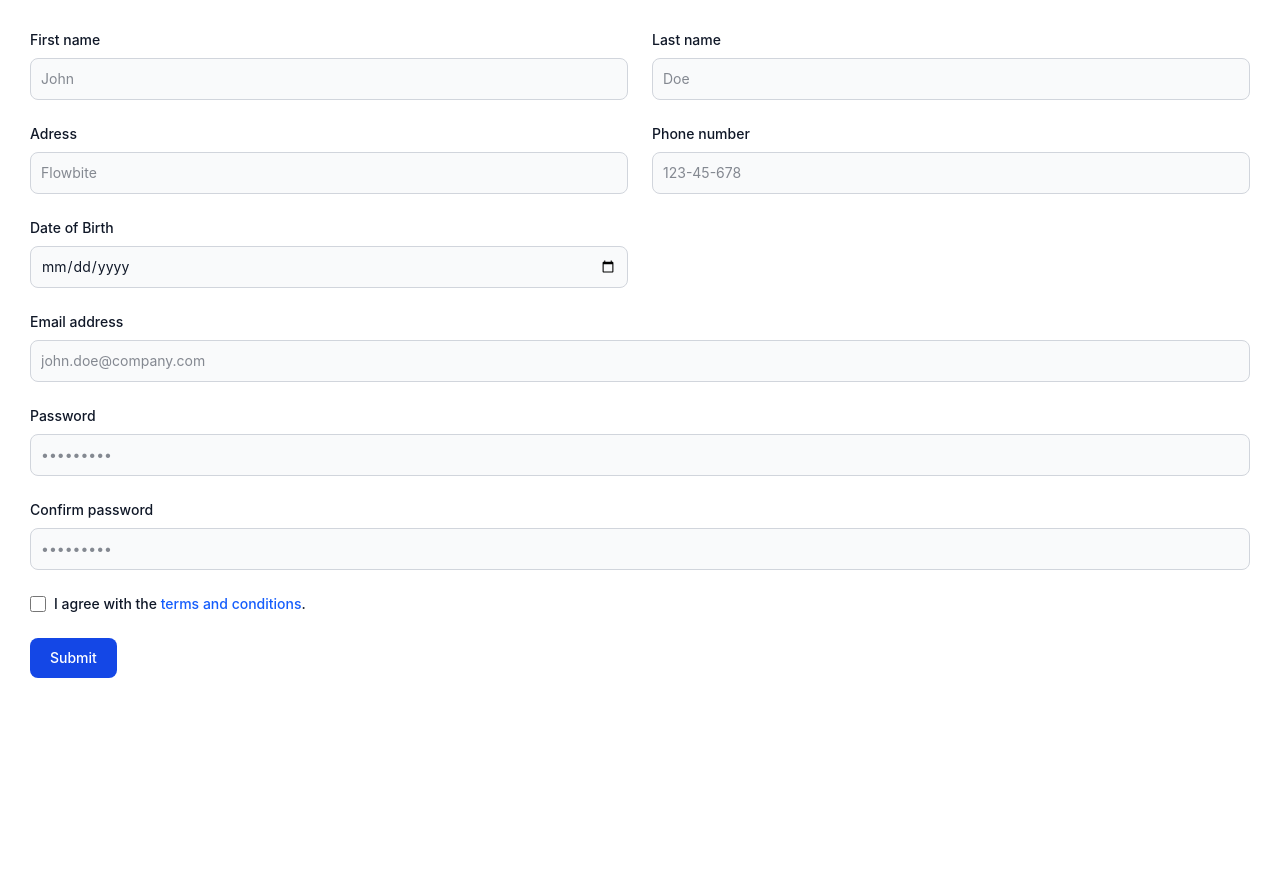
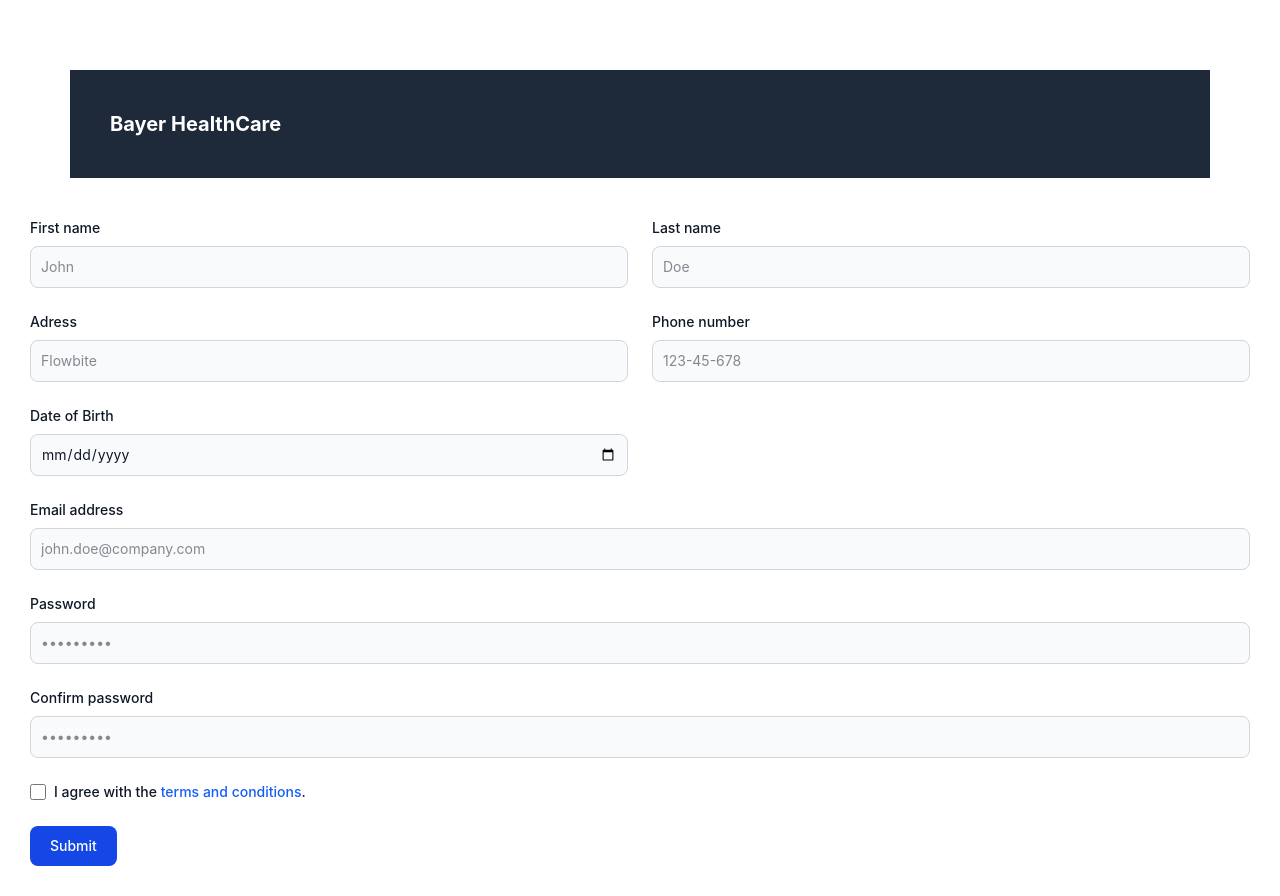
Before and after one commit to priya-1502/chronic-disease-management, a React (Create React App) app: page /register in a window 1280 px wide. Before the commit the page ends 800 px from the top, so only its background shows below. Built offline with nearby package versions, Linux system fonts and the light colour scheme.

Commit message:
UPDATE Registration and Dashboard

```diff
--- a/package.json
+++ b/package.json
@@ -13,8 +13,10 @@
     "axios": "^1.8.2",
     "react": "^19.0.0",
     "react-dom": "^19.0.0",
+    "react-gauge-chart": "^0.5.1",
     "react-hook-form": "^7.54.2",
     "react-router": "^7.3.0",
+    "react-router-dom": "^7.3.0",
     "react-scripts": "5.0.1",
     "web-vitals": "^2.1.4"
   },
--- a/src/components/Dashboard/Dashabord.js
+++ b/src/components/Dashboard/Dashabord.js
@@ -1,5 +1,6 @@
 import GaugeChart from "react-gauge-chart";
 import { ArticlePlusDuotone } from "../../icons/ArticlePlusDuotone";
+import { Link } from "react-router";
 
 const Dashboard = () => {
   return (
@@ -13,7 +14,7 @@ const Dashboard = () => {
           <li className="my-2">My Profile</li>
           <li className="my-2">Health metrics</li>
           <li className="my-2">Messages</li>
-          <li className="my-2">Logout</li>
+          <Link to="/" className="my-2">Logout</Link>
         </div>
       </div>
       <div className="w-4/6 h-full bg-gray-50">
--- a/src/components/Registration.js
+++ b/src/components/Registration.js
@@ -2,9 +2,12 @@ import React from "react";
 import '../App.css'
 import { useState } from "react";
 import instance from "../API/instance";
+import { useNavigate } from "react-router-dom";
+import Title from "./HomePage/Title";
 
 function Registration() {
   const [gender, setGender] = useState("male");
+  const navigate = useNavigate()
   const handleRadioChange = (
     value
   ) => {
@@ -19,17 +22,22 @@ function Registration() {
   const [password,setPassword] = useState("");
 
   const handleSubmitform = (event) => {
-    debugger
+
    var  body = {
     "firstName": firstname,
     "lastName": lastname,
     "password":password
   }
   console.log(body);
-instance.post("registration/create",body);
+instance.post("registration/create",body).then();
+  navigate("/dashboard")
   }
   return (<>
   <div className="padingform">
+    <div className="p-10">
+    <Title/>
+    </div>
+
 <form>
     <div className="grid gap-6 mb-6 md:grid-cols-2">
         <div>
```
Also changed, not shown: 2 other files (tests, documents, lock files or other folders).
